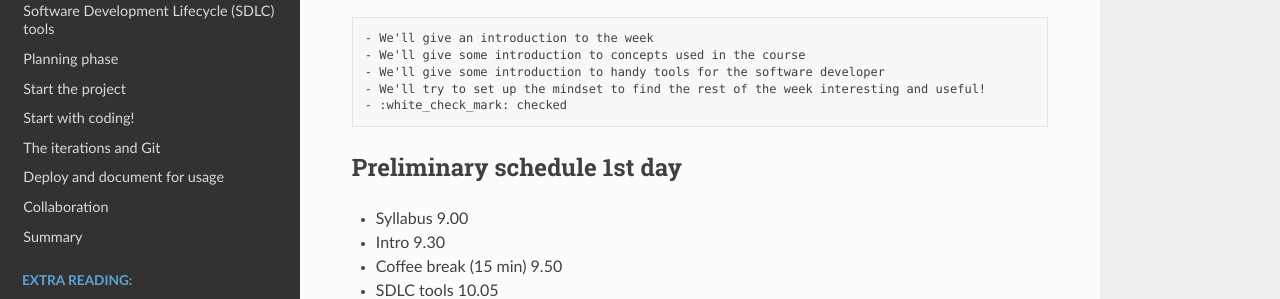
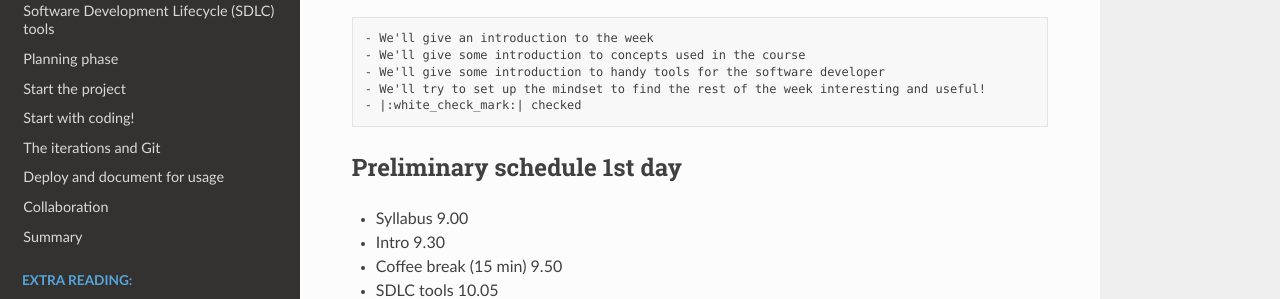
Before and after one commit to UPPMAX/programming_formalisms_intro, a Sphinx documentation site: the page built from doc/intro.md, in a window 1280 px wide and 900 px high. Shown: the part 243-542 px from the top of the window. Built offline with Sphinx 7.4.7 and the Read the Docs theme 2.0.0, drawn with Linux system fonts in a browser that asks for light colours; pages that are not in the unit, such as notebooks, are missing from menus.

````diff
--- a/doc/intro.md
+++ b/doc/intro.md
@@ -11,7 +11,7 @@
 - We'll give some introduction to concepts used in the course
 - We'll give some introduction to handy tools for the software developer
 - We'll try to set up the mindset to find the rest of the week interesting and useful!
-- :white_check_mark: checked
+- |:white_check_mark:| checked
 ```
 ## Preliminary schedule 1st day
 - Syllabus              9.00
````
